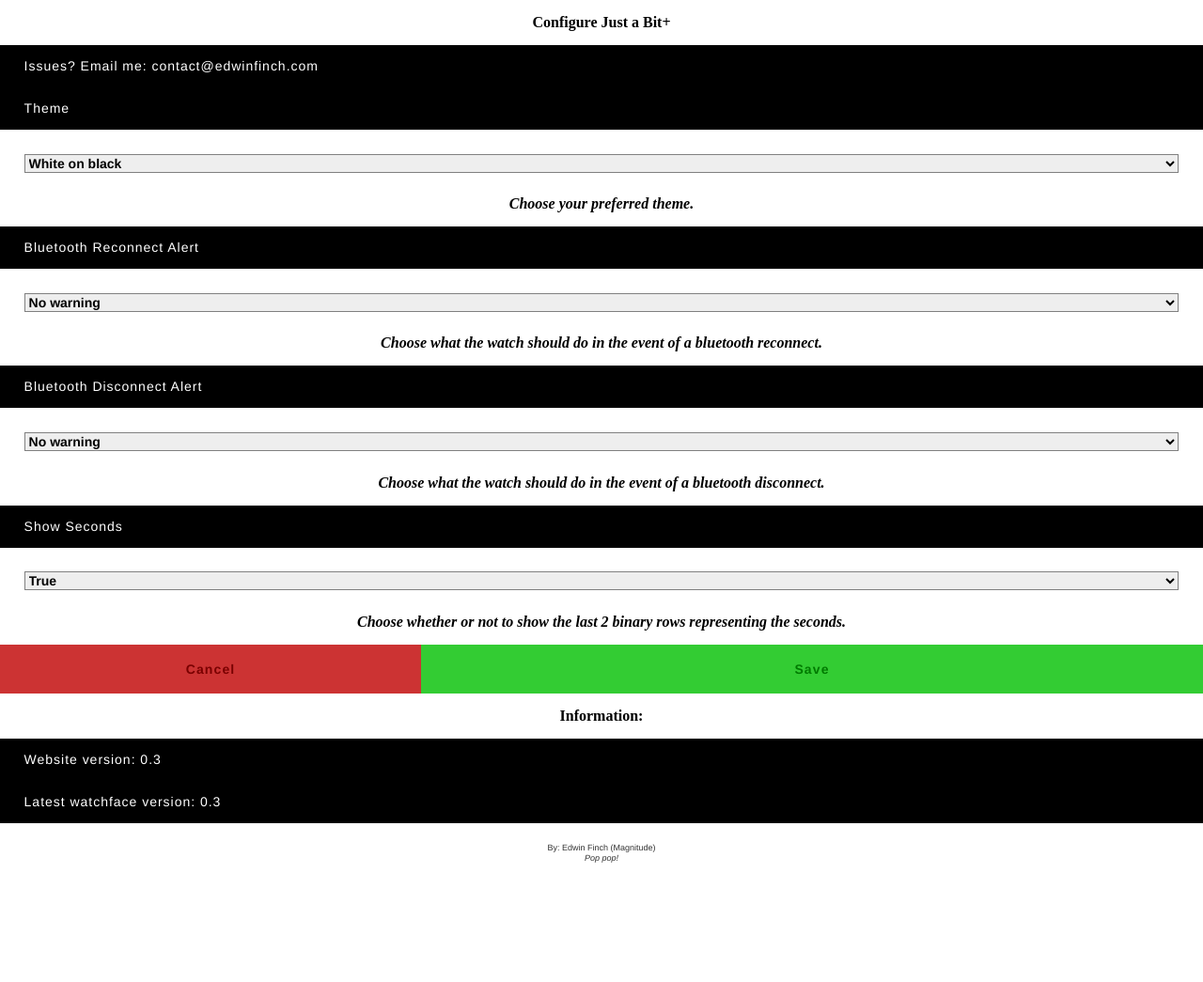
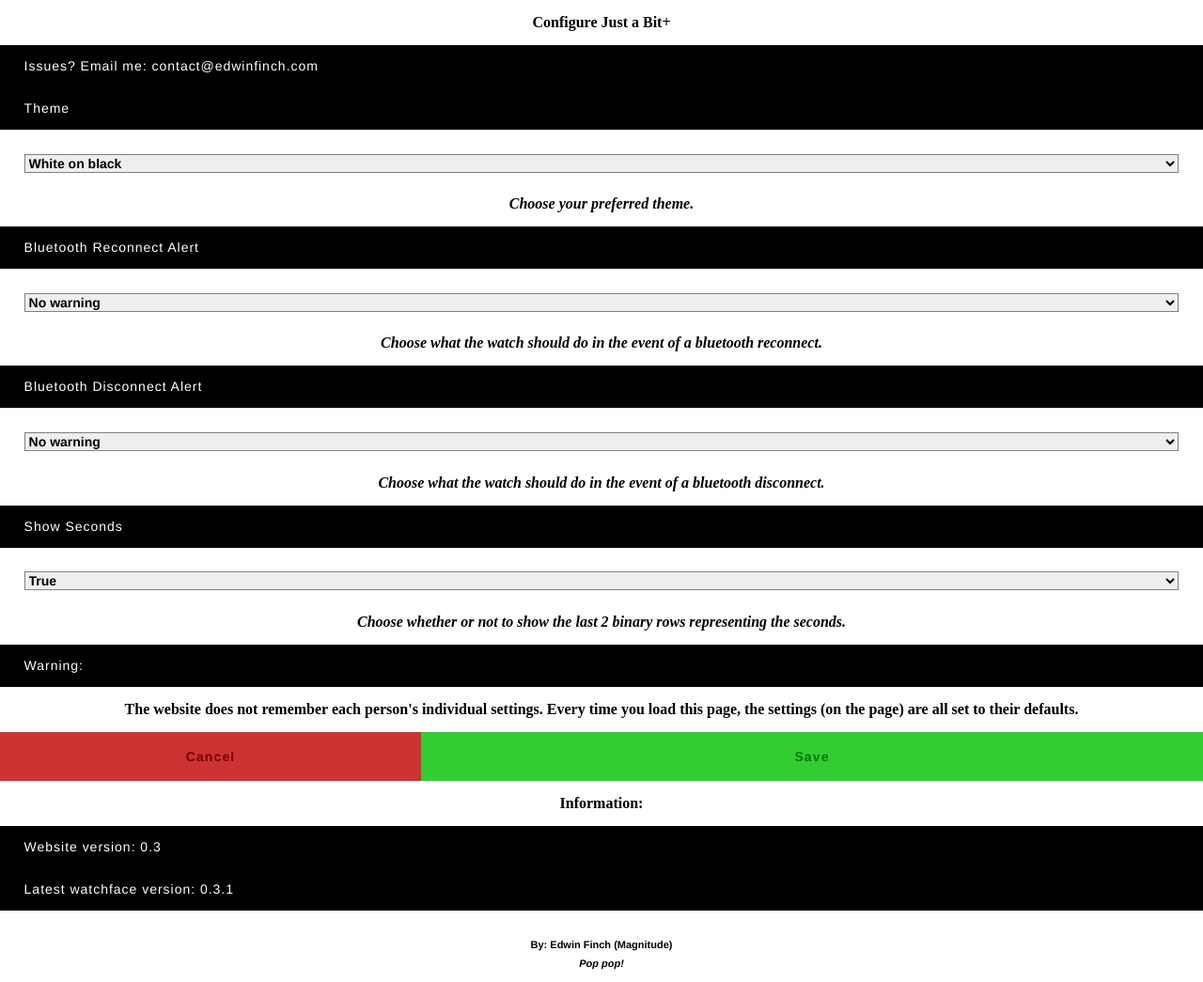
Before and after one commit to edwinfinch/configscreen-jab_plus, a plain HTML site: page index.html in a window 1280 px wide. Shown: the whole page at 94% size. Before the commit the page ends 919 px from the top, so only its background shows below. Drawn offline with Linux system fonts and the light colour scheme.

Commit message:
Update version, add warning, touch-up credits

```diff
--- a/index.html
+++ b/index.html
@@ -67,6 +67,10 @@ html,body,div,span,applet,object,iframe,h1,h2,h3,h4,h5,h6,p,blockquote,pre,a,abb
 		<h3><i>
 			Choose whether or not to show the last 2 binary rows representing the seconds.
 		</i></h3><br>
+		<h2>Warning:</h2><br>
+		<h1>The website does not remember each person's individual settings. Every time you load
+		this page, the settings (on the page) are all set to their defaults.
+		</h1><br>
 	</ul>
 	<input type="submit" id="cancel" value="Cancel" />
 	<input type="submit" id="save" value="Save" />
@@ -75,9 +79,9 @@ html,body,div,span,applet,object,iframe,h1,h2,h3,h4,h5,h6,p,blockquote,pre,a,abb
 
 	<br><h1>Information:</h1><br>
 	<h2>Website version: 0.3</h2>
-	<h2>Latest watchface version: 0.3</h2><br>
+	<h2>Latest watchface version: 0.3.1</h2><br>
 
-	<h5>By: Edwin Finch (Magnitude)<br><i>Pop pop!</i></h5>
+	<h4>By: Edwin Finch (Magnitude)<br><i>Pop pop!</i></h4>
 
 	<script src="pconfig.js" type="text/javascript"></script>
 
```
